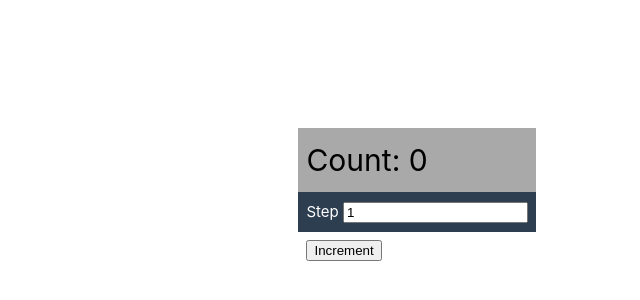
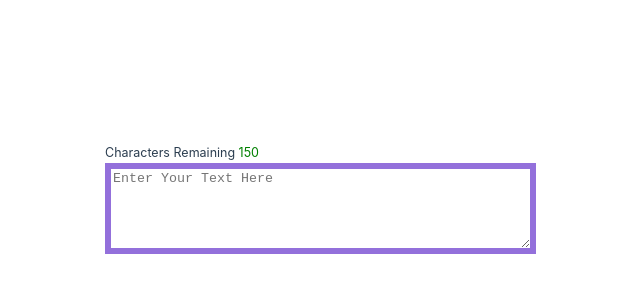
Before and after one commit to MSA0202/vue-minis, a Vue app: page / in a window 1280 px wide. Shown: the part 202-502 px from the top of the page, without its empty margins (104-744 px from the left). Built offline with nearby package versions, Linux system fonts and the light colour scheme.

Commit message:
Task 2 - Text area with character remaining count

```diff
--- a/src/App.vue
+++ b/src/App.vue
@@ -7,6 +7,8 @@ import UserDashboardParent from "./components/UserDashboardParent.vue";
 import PUserDashboardParent from "./components/LearnPinia/PUserDashboardParent.vue";
 import UserList from "./components/LearnPinia/UserList.vue";
 import BaseCounter from "@/components/task1-basecounter/BaseCounter.vue"
+import BaseToggle from "@/components/task2-basetoggle/BaseToggle.vue";
+import BaseTextarea from "@/components/task3-basetextarea/BaseTextarea.vue";
 </script>
 
 <template>
@@ -17,7 +19,9 @@ import BaseCounter from "@/components/task1-basecounter/BaseCounter.vue"
     <!-- <UserDashboardParent /> -->
     <!-- <PUserDashboardParent /> -->
     <!--    <UserList />-->
-    <BaseCounter/>
+<!--    <BaseCounter/>-->
+<!--    <BaseToggle/>-->
+    <BaseTextarea/>
   </div>
 </template>
 
--- /dev/null
+++ b/src/components/task2-basetoggle/BaseToggle.vue
@@ -0,0 +1,11 @@
+<template>
+TBD
+</template>
+
+<script setup lang="ts">
+
+</script>
+
+<style scoped>
+
+</style>
--- /dev/null
+++ b/src/components/task3-basetextarea/BaseTextarea.vue
@@ -0,0 +1,59 @@
+<template>
+<div class="wrapper">
+  <div class="wrapper-text-area">
+    <small>
+      Characters Remaining <span :class="statusClass">{{ textareaRemainingChars }} </span>
+    </small>
+    <textarea v-model="textarea" name="basetextarea" class="base-textarea" rows="5"
+              cols="50" :maxlength="textareaMaxLength" placeholder="Enter Your Text Here">
+    </textarea>
+  </div>
+</div>
+</template>
+
+<script setup lang="ts">
+import {computed, type Ref, ref} from "vue";
+
+const textarea: Ref<string> = ref("");
+const textareaMaxLength: Ref<number> = ref(150);
+
+const textareaCurrentLength = computed(() => textarea.value.length);
+
+const textareaRemainingChars = computed(() => {
+  return textareaMaxLength.value - textareaCurrentLength.value;
+});
+
+const statusClass = computed(() => {
+  const remaining = textareaRemainingChars.value;
+
+  // See style class defs below
+  if (remaining < 50) return "danger";
+  if (remaining < 100) return "nearing";
+  return "ok";
+});
+
+</script>
+
+<style scoped>
+.wrapper-text-area
+{
+  display: flex;
+  flex-direction: column;
+}
+
+.base-textarea
+{
+  border: 6px solid mediumpurple;
+}
+
+.danger {
+  color: red;
+}
+.nearing {
+  color: yellow;
+}
+.ok {
+  color: green;
+}
+
+</style>
```
